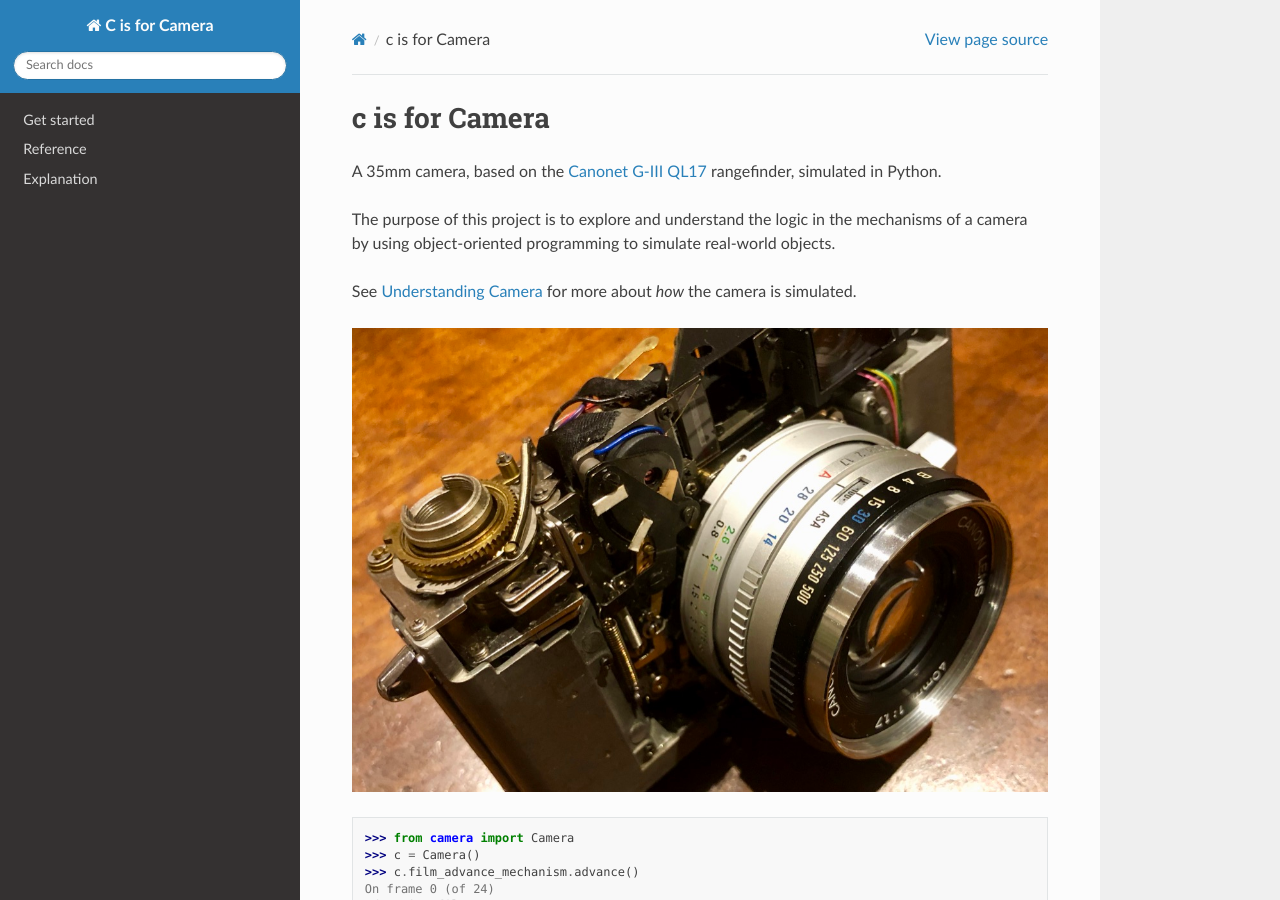
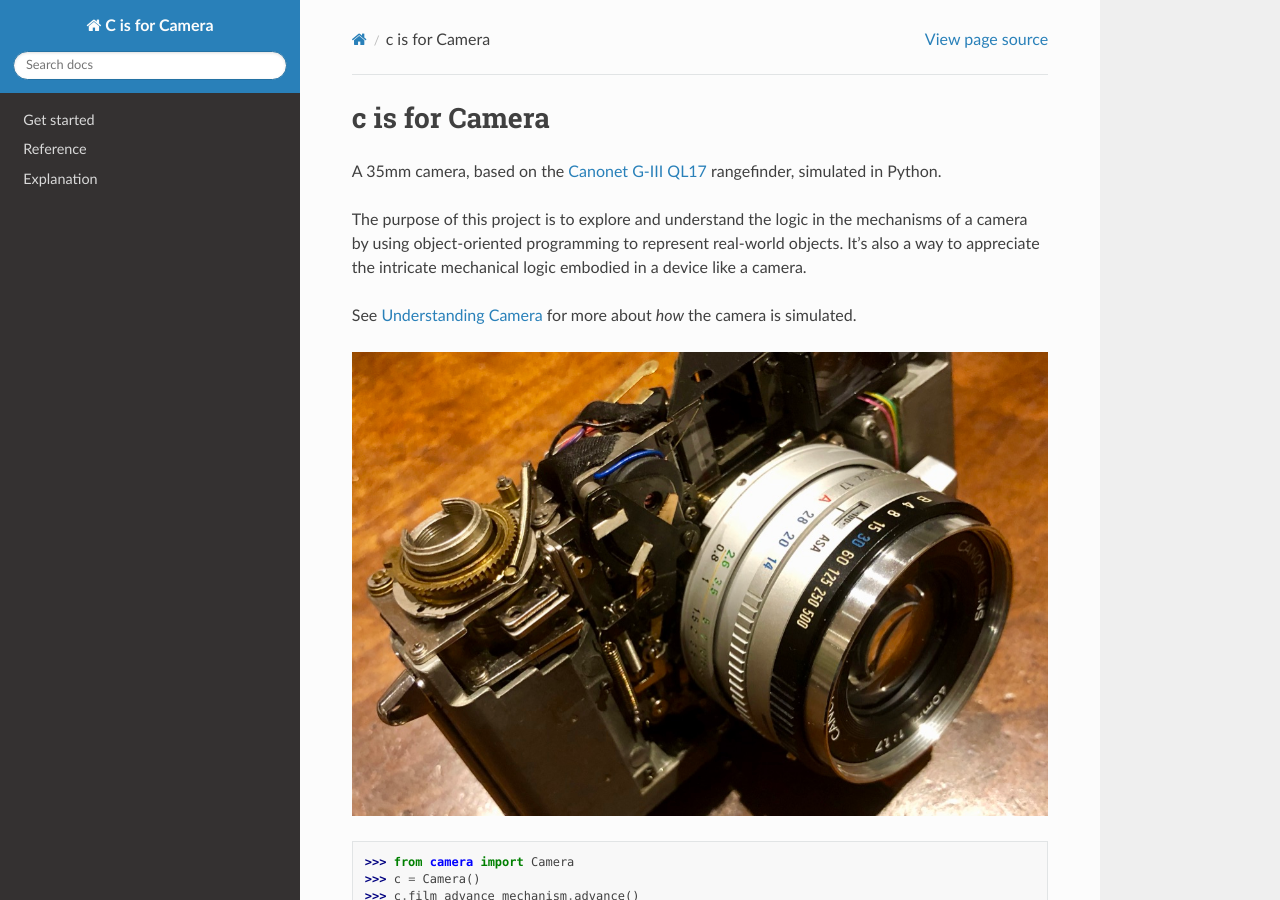
Before and after one commit to evildmp/C-is-for-Camera, a Sphinx documentation site: the page built from docs/index.rst, in a window 1280 px wide and 900 px high. Built offline with Sphinx 7.4.7 and the Read the Docs theme 2.0.0, drawn with Linux system fonts in a browser that asks for light colours.

Commit message:
Updated description

```diff
--- a/README.rst
+++ b/README.rst
@@ -5,7 +5,8 @@ A 35mm camera, based on the `Canonet G-III QL17 <https://en.wikipedia.org/wiki/C
 simulated in Python.
 
 The purpose of this project is to explore and understand the logic in the mechanisms of a camera by using
-object-oriented programming to simulate real-world objects.
+object-oriented programming to represent real-world objects. It's also a way to appreciate the intricate mechanical
+logic embodied in a device like a camera.
 
 .. image:: /docs/images/QL17.jpg
    :alt: 'Canonet G-III QL17'
--- a/docs/index.rst
+++ b/docs/index.rst
@@ -5,7 +5,8 @@ A 35mm camera, based on the `Canonet G-III QL17 <https://en.wikipedia.org/wiki/C
 simulated in Python.
 
 The purpose of this project is to explore and understand the logic in the mechanisms of a camera by using
-object-oriented programming to simulate real-world objects.
+object-oriented programming to represent real-world objects. It's also a way to appreciate the intricate mechanical
+logic embodied in a device like a camera.
 
 See :ref:`understanding-camera` for more about *how* the camera is simulated.
 
```
